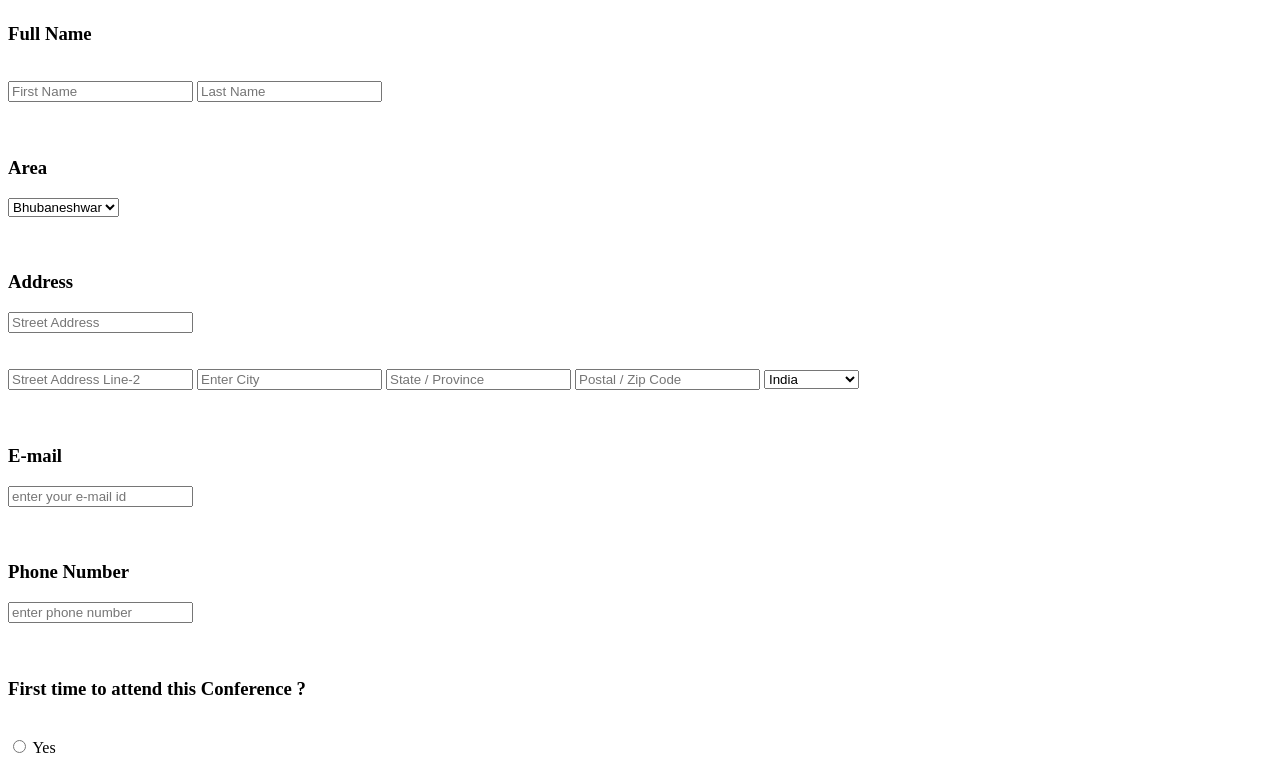
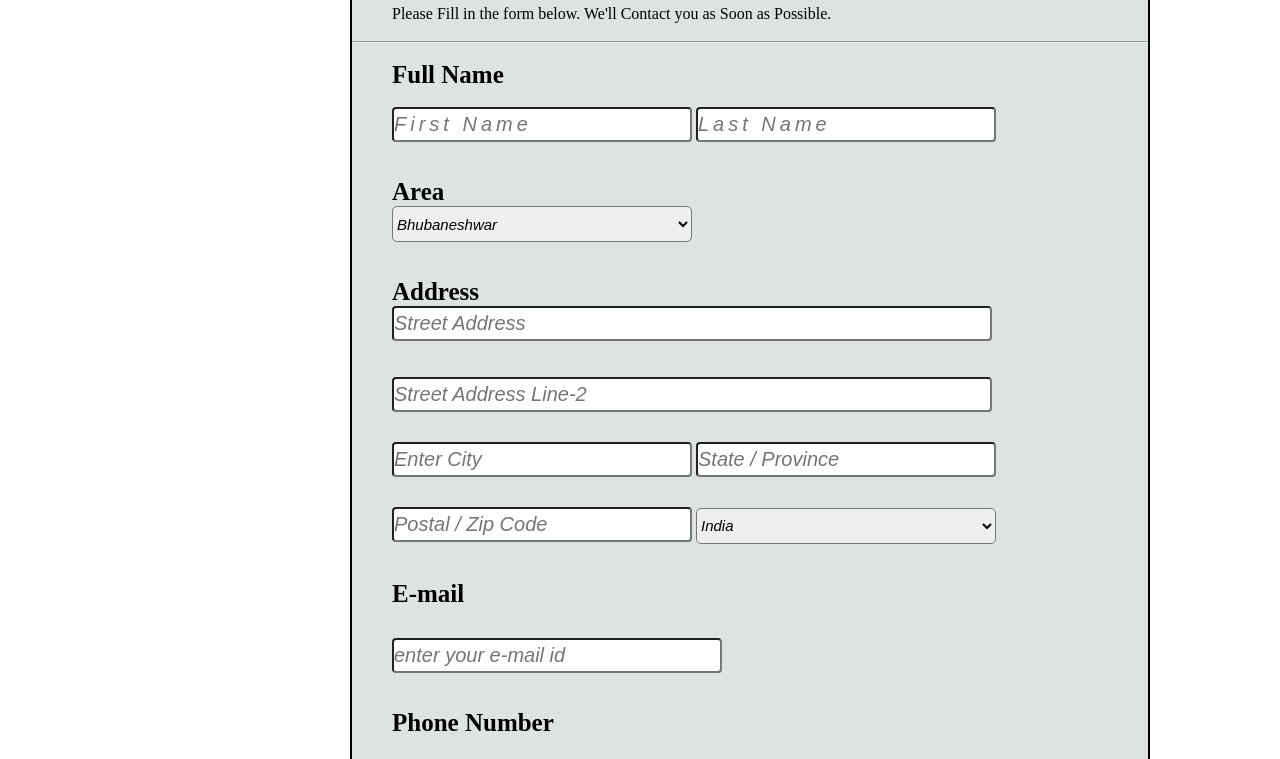
Before and after one commit to vishnu9471/form, a plain HTML site: page index.html in a window 1280 px wide. Shown: the part 164-923 px from the top of the page. Drawn offline with Linux system fonts and the light colour scheme.

Commit message:
Update index.html

```diff
--- a/index.html
+++ b/index.html
@@ -5,7 +5,7 @@
     <meta name="viewport" content="width=device-width, initial-scale=1.0">
 
     <title>Form in html </title>
-<link rel="stylesheet" href="./Form in html_files/style.css"></head>
+<link rel="stylesheet" href="./style.css"></head>
 <body>
 
     <div class="main">
```
